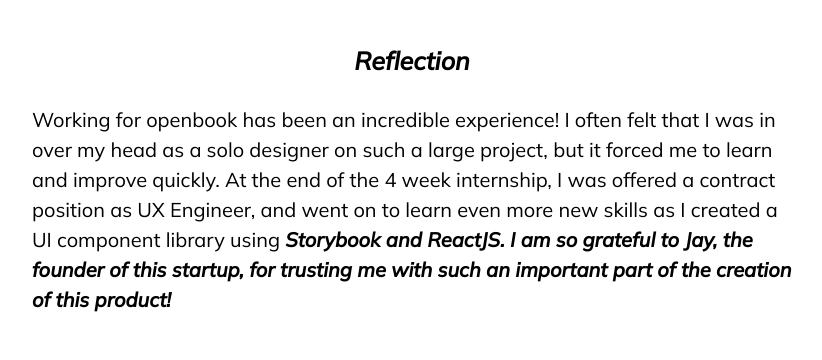
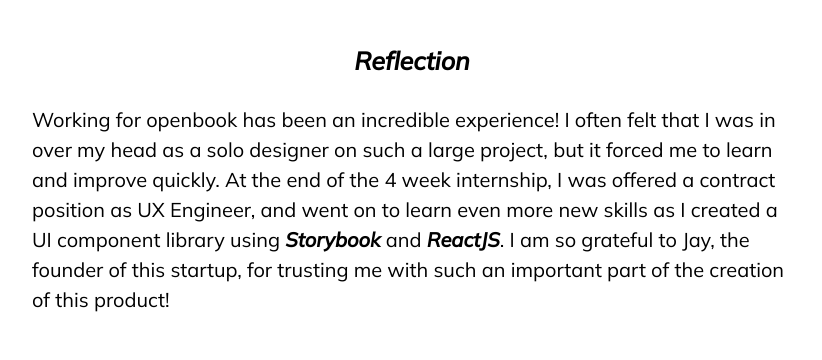
Before and after one commit to NicoleYOsborn/NicoleYOsborn.github.io, a website: page projects/openbook.html in a window 1280 px wide. Shown: the part 7317-7677 px from the top of the page, without its empty margins (228-1050 px from the left). Drawn offline with Linux system fonts and the light colour scheme; grey boxes are pictures that could not be loaded.

Commit message:
corrected html error

```diff
--- a/projects/openbook.html
+++ b/projects/openbook.html
@@ -191,7 +191,7 @@
 
         <h4><strong>Reflection</strong></h4>
 
-        <p>Working for openbook has been an incredible experience! I often felt that I was in over my head as a solo designer on such a large project, but it forced me to learn and improve quickly. At the end of the 4 week internship, I was offered a contract position as UX Engineer, and went on to learn even more new skills as I created a UI component library using <strong>Storybook</string> and <strong>ReactJS</strong>. I am so grateful to Jay, the founder of this startup, for trusting me with such an important part of the creation of this product!</p>
+        <p>Working for openbook has been an incredible experience! I often felt that I was in over my head as a solo designer on such a large project, but it forced me to learn and improve quickly. At the end of the 4 week internship, I was offered a contract position as UX Engineer, and went on to learn even more new skills as I created a UI component library using <strong>Storybook</strong> and <strong>ReactJS</strong>. I am so grateful to Jay, the founder of this startup, for trusting me with such an important part of the creation of this product!</p>
 
 
     </body>
```
